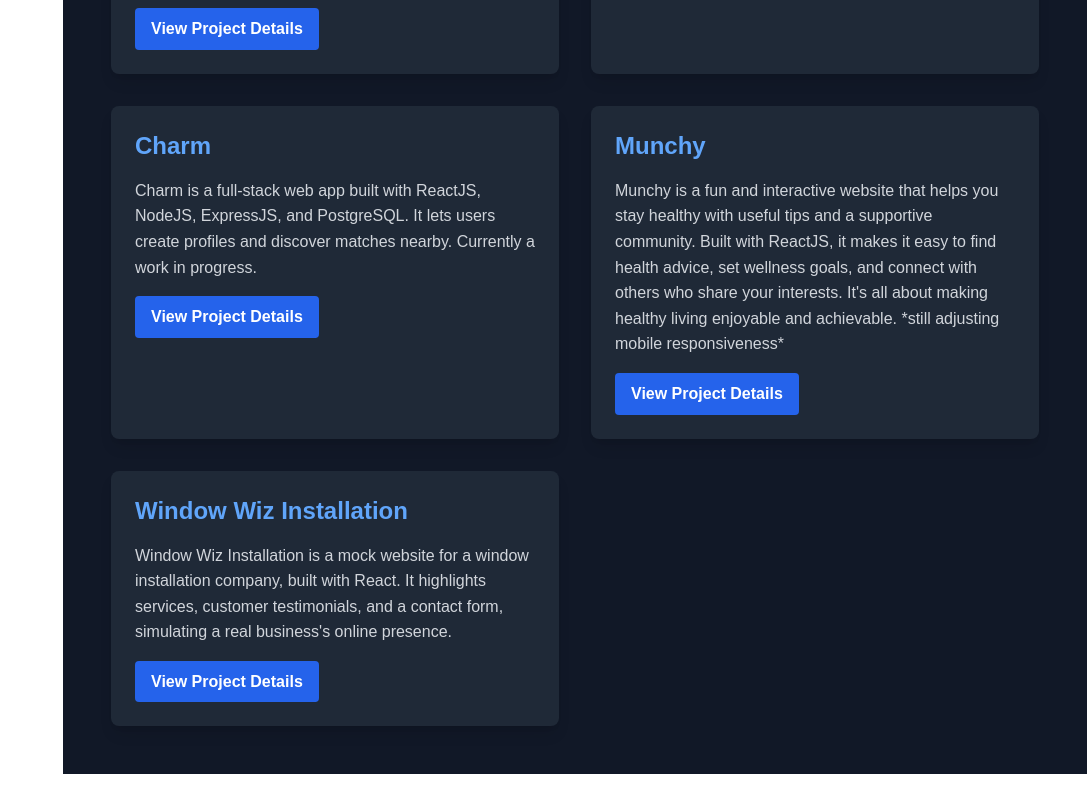
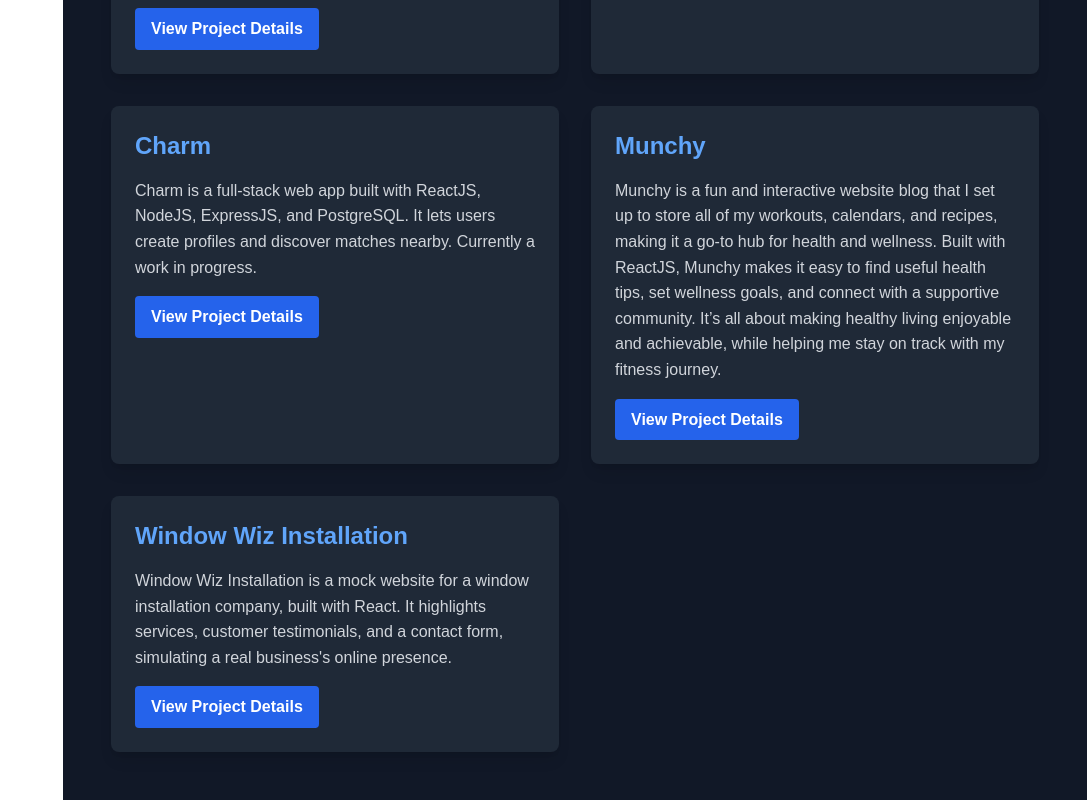
Before and after one commit to FilTatarnik/2024-portfolio, a React (Create React App) app: page / in a window 1280 px wide. Shown: the part 1995-2795 px from the top of the page, without its empty margins (193-1280 px from the left). Before the commit the page ends 2769 px from the top, so only its background shows below. Built offline with nearby package versions, Linux system fonts and the light colour scheme.

Commit message:
fixed Munchy`s section in the My Projects section

```diff
--- a/src/components/Hero.js
+++ b/src/components/Hero.js
@@ -58,7 +58,7 @@
     {
       id: 4,
       title: 'Munchy',
-      description: `Munchy is a fun and interactive website that helps you stay healthy with useful tips and a supportive community. Built with ReactJS, it makes it easy to find health advice, set wellness goals, and connect with others who share your interests. It's all about making healthy living enjoyable and achievable. *still adjusting mobile responsiveness*`,
+      description: `Munchy is a fun and interactive website blog that I set up to store all of my workouts, calendars, and recipes, making it a go-to hub for health and wellness. Built with ReactJS, Munchy makes it easy to find useful health tips, set wellness goals, and connect with a supportive community. It’s all about making healthy living enjoyable and achievable, while helping me stay on track with my fitness journey.`,
       url: 'https://filtatarnik.github.io/Munchy_healthy_eating_app/',
       githubUrl: 'https://github.com/FilTatarnik/Munchy_healthy_eating_app',
     },
```
